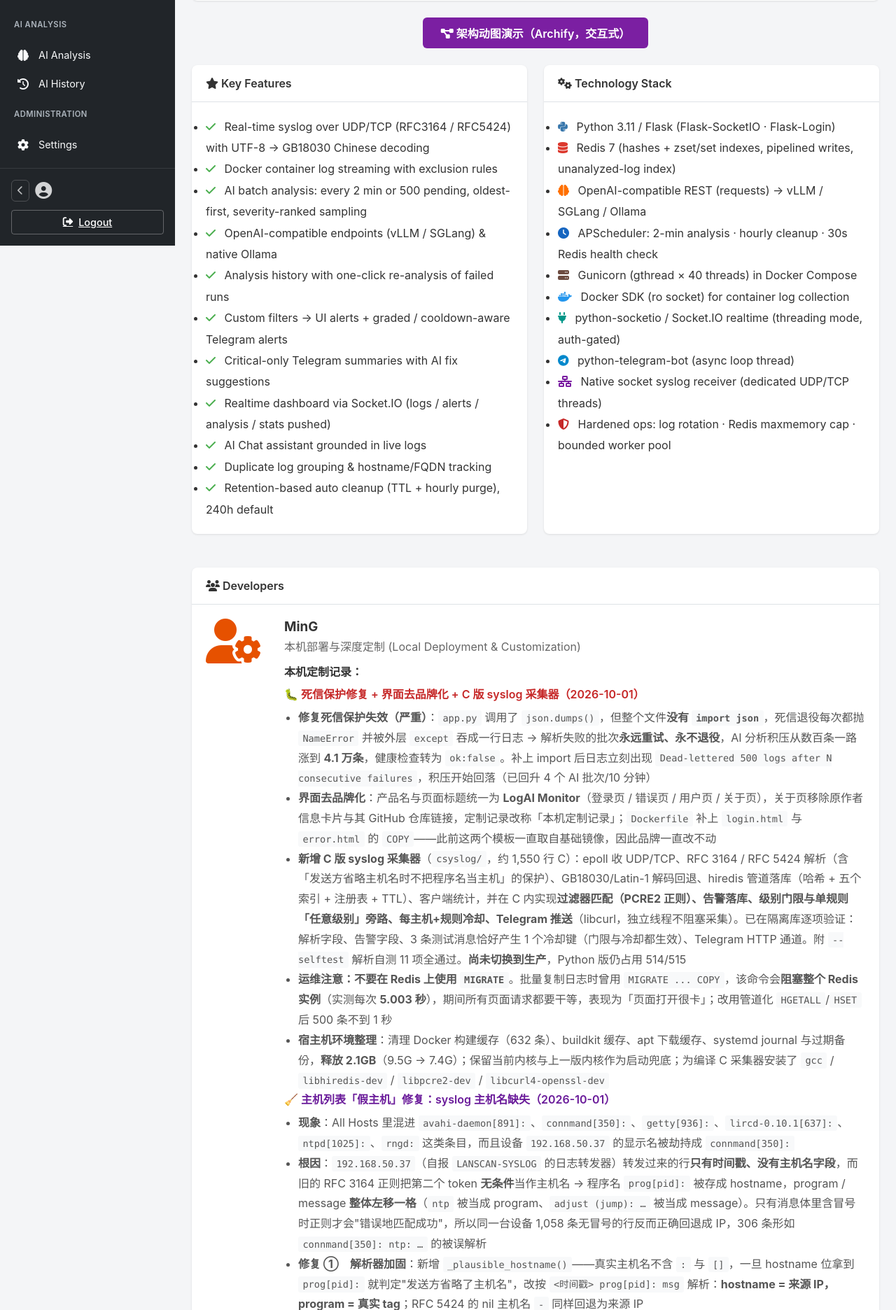
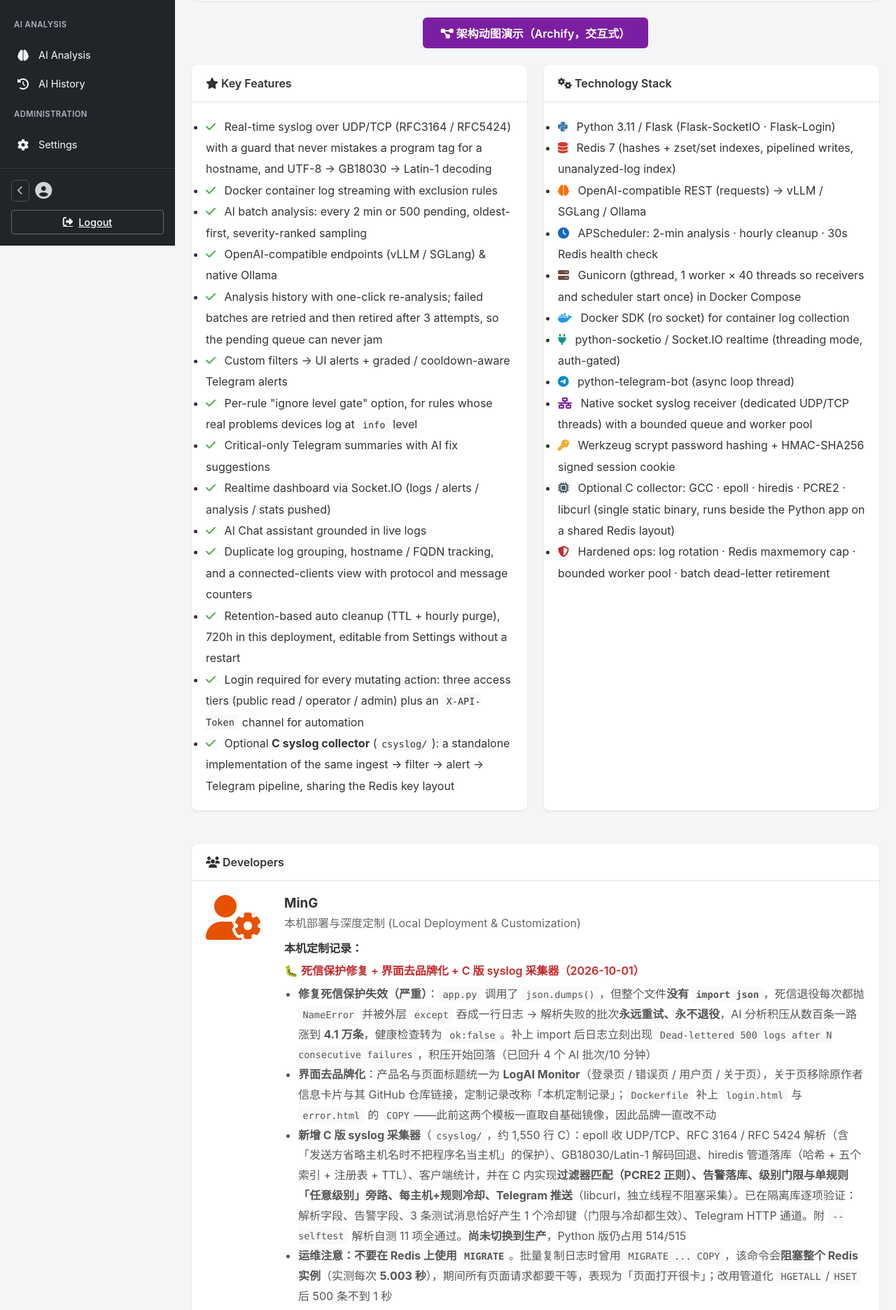
Before and after one commit to humanxp/LogAI-Monitor, a Flask app: template templates/about.html in a window 1280 px wide. Shown: the part 449-2321 px from the top of the page at 70% size. Run offline with Flask 3, Linux system fonts and the light colour scheme; the template is opened without the code that fills it, so the values that code supplies are empty; some libraries are stand-ins or nearby versions.

Commit message:
docs(about): rewrite Key Features and Technology Stack to match the deployment
Key Features is now 14 entries and reflects what actually runs: the hostname
guard and three-step decoding, batch retirement after 3 failed attempts (so the
queue cannot jam), the per-rule level-gate bypass, the connected-clients view,
the three access tiers plus X-API-Token, and the optional C collector. The
retention entry says 720h for this deployment rather than a generic default
(the .env value of 12h is overridden by the stored setting).

Technology Stack is 12 entries and adds the gthread sizing rationale
(1 worker x 40 threads), scrypt + HMAC session handling, and the C collector's
toolchain (GCC / epoll / hiredis / PCRE2 / libcurl).

```diff
--- a/templates/about.html
+++ b/templates/about.html
@@ -38,17 +38,20 @@
         </div>
         <div class="card-body">
             <ul style="line-height: 1.9;">
-                <li><i class="fas fa-check" style="color: #4CAF50; margin-right: 0.5rem;"></i> Real-time syslog over UDP/TCP (RFC3164 / RFC5424) with UTF-8 → GB18030 Chinese decoding</li>
+                <li><i class="fas fa-check" style="color: #4CAF50; margin-right: 0.5rem;"></i> Real-time syslog over UDP/TCP (RFC3164 / RFC5424) with a guard that never mistakes a program tag for a hostname, and UTF-8 → GB18030 → Latin-1 decoding</li>
                 <li><i class="fas fa-check" style="color: #4CAF50; margin-right: 0.5rem;"></i> Docker container log streaming with exclusion rules</li>
                 <li><i class="fas fa-check" style="color: #4CAF50; margin-right: 0.5rem;"></i> AI batch analysis: every 2 min or 500 pending, oldest-first, severity-ranked sampling</li>
-                <li><i class="fas fa-check" style="color: #4CAF50; margin-right: 0.5rem;"></i> OpenAI-compatible endpoints (vLLM / SGLang) & native Ollama</li>
-                <li><i class="fas fa-check" style="color: #4CAF50; margin-right: 0.5rem;"></i> Analysis history with one-click re-analysis of failed runs</li>
+                <li><i class="fas fa-check" style="color: #4CAF50; margin-right: 0.5rem;"></i> OpenAI-compatible endpoints (vLLM / SGLang) &amp; native Ollama</li>
+                <li><i class="fas fa-check" style="color: #4CAF50; margin-right: 0.5rem;"></i> Analysis history with one-click re-analysis; failed batches are retried and then retired after 3 attempts, so the pending queue can never jam</li>
                 <li><i class="fas fa-check" style="color: #4CAF50; margin-right: 0.5rem;"></i> Custom filters → UI alerts + graded / cooldown-aware Telegram alerts</li>
+                <li><i class="fas fa-check" style="color: #4CAF50; margin-right: 0.5rem;"></i> Per-rule "ignore level gate" option, for rules whose real problems devices log at <code>info</code> level</li>
                 <li><i class="fas fa-check" style="color: #4CAF50; margin-right: 0.5rem;"></i> Critical-only Telegram summaries with AI fix suggestions</li>
                 <li><i class="fas fa-check" style="color: #4CAF50; margin-right: 0.5rem;"></i> Realtime dashboard via Socket.IO (logs / alerts / analysis / stats pushed)</li>
                 <li><i class="fas fa-check" style="color: #4CAF50; margin-right: 0.5rem;"></i> AI Chat assistant grounded in live logs</li>
-                <li><i class="fas fa-check" style="color: #4CAF50; margin-right: 0.5rem;"></i> Duplicate log grouping & hostname/FQDN tracking</li>
-                <li><i class="fas fa-check" style="color: #4CAF50; margin-right: 0.5rem;"></i> Retention-based auto cleanup (TTL + hourly purge), 240h default</li>
+                <li><i class="fas fa-check" style="color: #4CAF50; margin-right: 0.5rem;"></i> Duplicate log grouping, hostname / FQDN tracking, and a connected-clients view with protocol and message counters</li>
+                <li><i class="fas fa-check" style="color: #4CAF50; margin-right: 0.5rem;"></i> Retention-based auto cleanup (TTL + hourly purge), 720h in this deployment, editable from Settings without a restart</li>
+                <li><i class="fas fa-check" style="color: #4CAF50; margin-right: 0.5rem;"></i> Login required for every mutating action: three access tiers (public read / operator / admin) plus an <code>X-API-Token</code> channel for automation</li>
+                <li><i class="fas fa-check" style="color: #4CAF50; margin-right: 0.5rem;"></i> Optional <b>C syslog collector</b> (<code>csyslog/</code>): a standalone implementation of the same ingest → filter → alert → Telegram pipeline, sharing the Redis key layout</li>
             </ul>
         </div>
     </div>
@@ -63,12 +66,14 @@
                 <li><i class="fas fa-database" style="color: #DC382D; margin-right: 0.5rem;"></i> Redis 7 (hashes + zset/set indexes, pipelined writes, unanalyzed-log index)</li>
                 <li><i class="fas fa-brain" style="color: #FF6F00; margin-right: 0.5rem;"></i> OpenAI-compatible REST (requests) → vLLM / SGLang / Ollama</li>
                 <li><i class="fas fa-clock" style="color: #1565C0; margin-right: 0.5rem;"></i> APScheduler: 2-min analysis · hourly cleanup · 30s Redis health check</li>
-                <li><i class="fas fa-server" style="color: #6D4C41; margin-right: 0.5rem;"></i> Gunicorn (gthread × 40 threads) in Docker Compose</li>
+                <li><i class="fas fa-server" style="color: #6D4C41; margin-right: 0.5rem;"></i> Gunicorn (gthread, 1 worker × 40 threads so receivers and scheduler start once) in Docker Compose</li>
                 <li><i class="fab fa-docker" style="color: #2496ED; margin-right: 0.5rem;"></i> Docker SDK (ro socket) for container log collection</li>
                 <li><i class="fas fa-plug" style="color: #009688; margin-right: 0.5rem;"></i> python-socketio / Socket.IO realtime (threading mode, auth-gated)</li>
                 <li><i class="fab fa-telegram" style="color: #0088CC; margin-right: 0.5rem;"></i> python-telegram-bot (async loop thread)</li>
-                <li><i class="fas fa-network-wired" style="color: #7B1FA2; margin-right: 0.5rem;"></i> Native socket syslog receiver (dedicated UDP/TCP threads)</li>
-                <li><i class="fas fa-shield-alt" style="color: #c62828; margin-right: 0.5rem;"></i> Hardened ops: log rotation · Redis maxmemory cap · bounded worker pool</li>
+                <li><i class="fas fa-network-wired" style="color: #7B1FA2; margin-right: 0.5rem;"></i> Native socket syslog receiver (dedicated UDP/TCP threads) with a bounded queue and worker pool</li>
+                <li><i class="fas fa-key" style="color: #F9A825; margin-right: 0.5rem;"></i> Werkzeug scrypt password hashing + HMAC-SHA256 signed session cookie</li>
+                <li><i class="fas fa-microchip" style="color: #455A64; margin-right: 0.5rem;"></i> Optional C collector: GCC · epoll · hiredis · PCRE2 · libcurl (single static binary, runs beside the Python app on a shared Redis layout)</li>
+                <li><i class="fas fa-shield-alt" style="color: #c62828; margin-right: 0.5rem;"></i> Hardened ops: log rotation · Redis maxmemory cap · bounded worker pool · batch dead-letter retirement</li>
             </ul>
         </div>
     </div>
```
